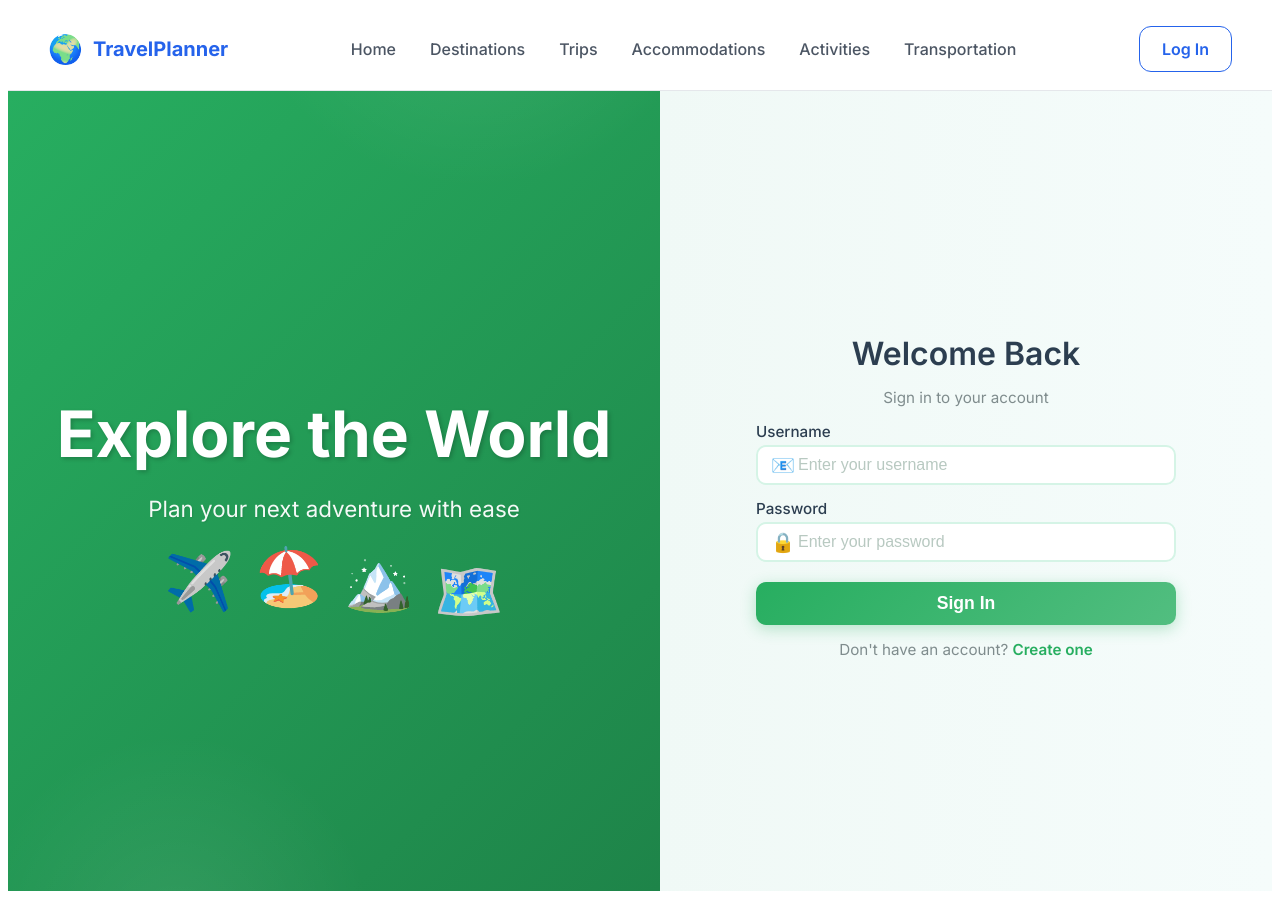
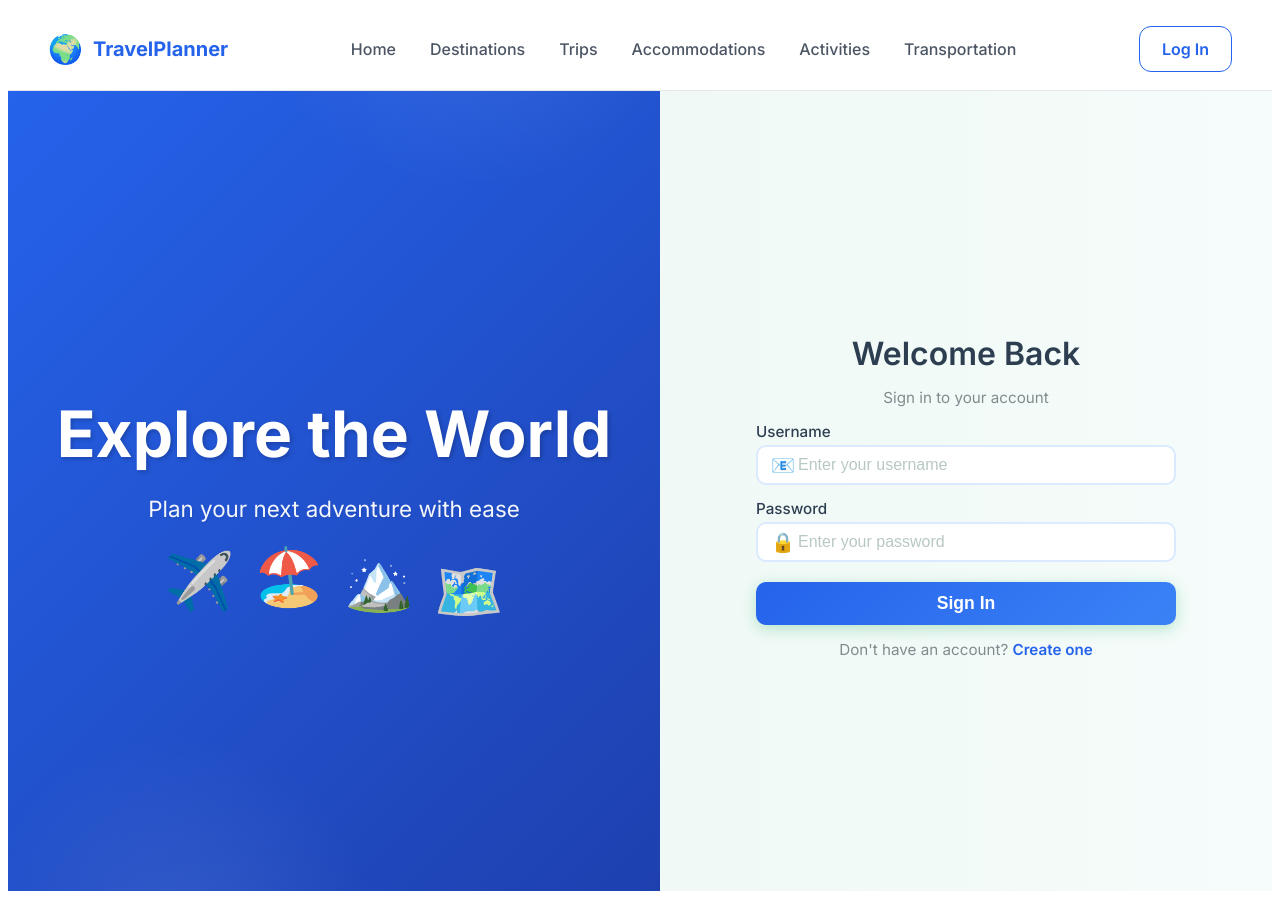
Before and after one commit to nmiralem1/NBP-Tim6, an Angular app in the folder frontend/: page /login in a window 1280 px wide. Built offline with nearby package versions, Linux system fonts and the light colour scheme.

Commit message:
color mapping applied

```diff
--- a/frontend/src/app/features/book/book.component.scss
+++ b/frontend/src/app/features/book/book.component.scss
@@ -334,8 +334,8 @@
 }
 
 .method-confirm {
-  background: #f0fdf4;
-  border: 1px solid #bbf7d0;
+  background: #f0f9ff;
+  border: 1px solid #bfdbfe;
   border-radius: 10px;
   padding: 14px 16px;
   margin-bottom: 20px;
@@ -355,11 +355,11 @@
 }
 
 .pay-btn {
-  background: #059669;
+  background: #2563eb;
 
   &:hover:not(:disabled) {
-    background: #047857;
-    box-shadow: 0 4px 12px rgba(5,150,105,0.3);
+    background: #1e40af;
+    box-shadow: 0 4px 12px rgba(37,99,235,0.3);
   }
 }
 
@@ -379,13 +379,13 @@
   .success-icon {
     width: 72px;
     height: 72px;
-    background: #d1fae5;
+    background: #dbeafe;
     border-radius: 50%;
     display: flex;
     align-items: center;
     justify-content: center;
     font-size: 32px;
-    color: #059669;
+    color: #2563eb;
     margin: 0 auto 24px;
   }
 
--- a/frontend/src/app/features/bookings/bookings.component.scss
+++ b/frontend/src/app/features/bookings/bookings.component.scss
@@ -240,8 +240,8 @@
 }
 
 .type-accommodation {
-  background: rgba(16, 185, 129, 0.12);
-  color: #059669;
+  background: rgba(37, 99, 235, 0.12);
+  color: #2563eb;
 }
 
 .type-transportation {
@@ -265,8 +265,8 @@
 }
 
 .status-completed {
-  background: rgba(16, 185, 129, 0.12);
-  color: #059669;
+  background: rgba(37, 99, 235, 0.12);
+  color: #2563eb;
 }
 
 .location {
--- a/frontend/src/app/features/login/login.component.scss
+++ b/frontend/src/app/features/login/login.component.scss
@@ -1,9 +1,9 @@
-// Color palette - Green shades
-$primary-green: #27ae60;
-$dark-green: #1e8449;
-$light-green: #d5f4e6;
-$pale-green: #f0f9f6;
-$accent-green: #52be80;
+// Color palette - Blue shades
+$primary-green: #2563eb;
+$dark-green: #1e40af;
+$light-green: #dbeafe;
+$pale-green: #f0f9ff;
+$accent-green: #3b82f6;
 $text-dark: #2c3e50;
 $text-light: #ecf0f1;
 $border-color: #bdc3c7;
@@ -12,7 +12,7 @@ $border-color: #bdc3c7;
 .login-container {
   display: flex;
   min-height: 100vh;
-  background: linear-gradient(135deg, #f0f9f6 0%, #e8f8f5 100%);
+  background: linear-gradient(135deg, #f0f9ff 0%, #eff6ff 100%);
 }
 
 // Decoration side (left)
--- a/frontend/src/app/features/register/register.component.scss
+++ b/frontend/src/app/features/register/register.component.scss
@@ -1,9 +1,9 @@
-// Color palette - Green shades
-$primary-green: #27ae60;
-$dark-green: #1e8449;
-$light-green: #d5f4e6;
-$pale-green: #f0f9f6;
-$accent-green: #52be80;
+// Color palette - Blue shades
+$primary-green: #2563eb;
+$dark-green: #1e40af;
+$light-green: #dbeafe;
+$pale-green: #f0f9ff;
+$accent-green: #3b82f6;
 $text-dark: #2c3e50;
 $text-light: #ecf0f1;
 $border-color: #bdc3c7;
@@ -12,7 +12,7 @@ $border-color: #bdc3c7;
 .register-container {
   display: flex;
   min-height: 100vh;
-  background: linear-gradient(135deg, #f0f9f6 0%, #e8f8f5 100%);
+  background: linear-gradient(135deg, #f0f9ff 0%, #eff6ff 100%);
 }
 
 // Decoration side (left)
```
